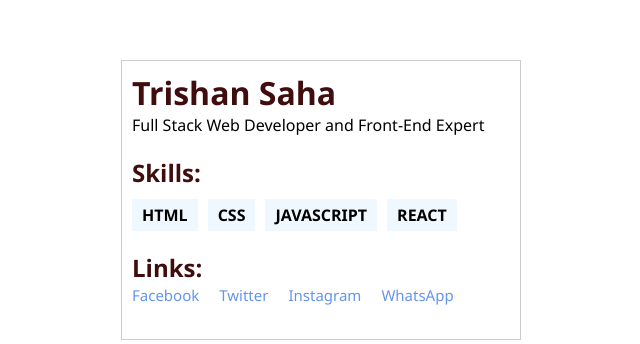
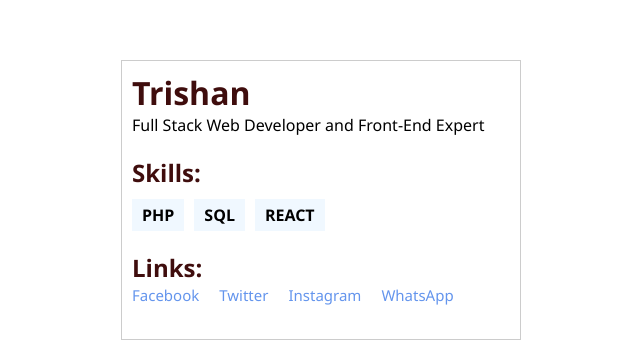
Before and after one commit to TRISHAN00/React-Basic, a React (Create React App) app: page / in a window 1280 px wide. Shown: the part 200-544 px from the top of the page, without its empty margins (319-959 px from the left). Built offline with nearby package versions, Linux system fonts and the light colour scheme.

Commit message:
pass value using props

```diff
--- a/src/components/profile/Bio.js
+++ b/src/components/profile/Bio.js
@@ -3,7 +3,7 @@ import React from "react";
 function Bio() {
   return (
     <div>
-      <h1 className="Font-Color">Trishan Saha</h1>
+      <h1 className="Font-Color">Trishan</h1>
       <p>Full Stack Web Developer and Front-End Expert</p>
     </div>
   );
--- a/src/components/profile/Skills.js
+++ b/src/components/profile/Skills.js
@@ -1,14 +1,14 @@
 import React from "react";
 
-function Skills() {
+function Skills(props) {
+  console.log(props);
   return (
     <div className="skills">
       <h3 className="Font-size Font-Color">Skills:</h3>
       <ul>
-        <li>HTML</li>
-        <li>CSS</li>
-        <li>JAVASCRIPT</li>
-        <li>REACT</li>
+        <li>{props.skillA}</li>
+        <li>{props.skillB}</li>
+        <li>{props.skillC}</li>
       </ul>
     </div>
   );
--- a/src/components/profile/index.js
+++ b/src/components/profile/index.js
@@ -1,19 +1,19 @@
-import React, { Component } from 'react';
-import Bio from './Bio';
-import Links from './Links';
-import './profile.style.css';
-import Skills from './Skills';
+import React, { Component } from "react";
+import Bio from "./Bio";
+import Links from "./Links";
+import "./profile.style.css";
+import Skills from "./Skills";
 
-class index extends Component {
-    render() {
-        return (
-            <div className='container'>
-                <Bio/>
-                <Skills/>
-                <Links/>
-            </div>
-        );
-    }
+class Profile extends Component {
+  render() {
+    return (
+      <div className="container">
+        <Bio />
+        <Skills skillA="PHP" skillB="SQL" skillC="REACT" />
+        <Links />
+      </div>
+    );
+  }
 }
 
-export default index;
+export default Profile;
```
